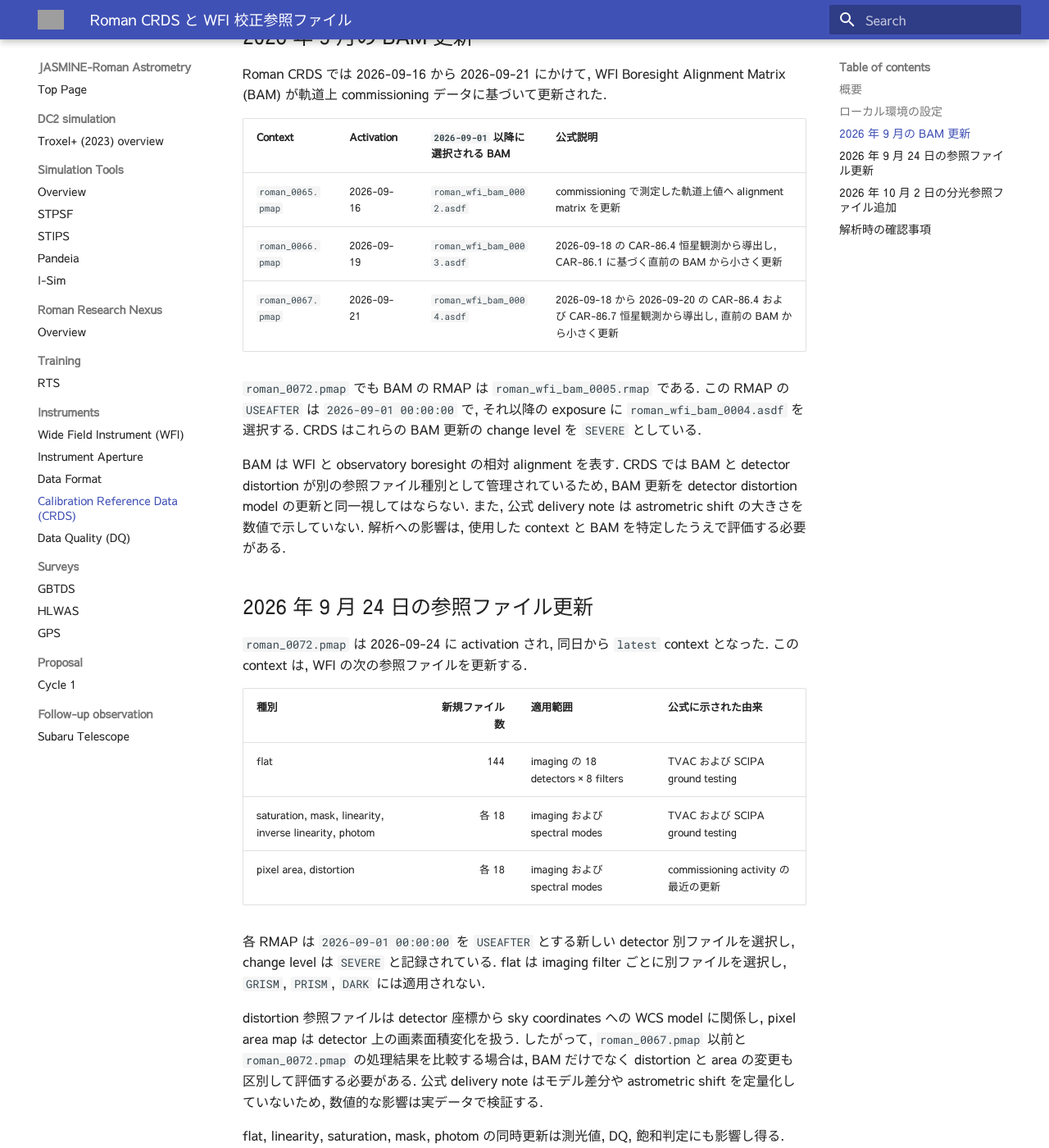
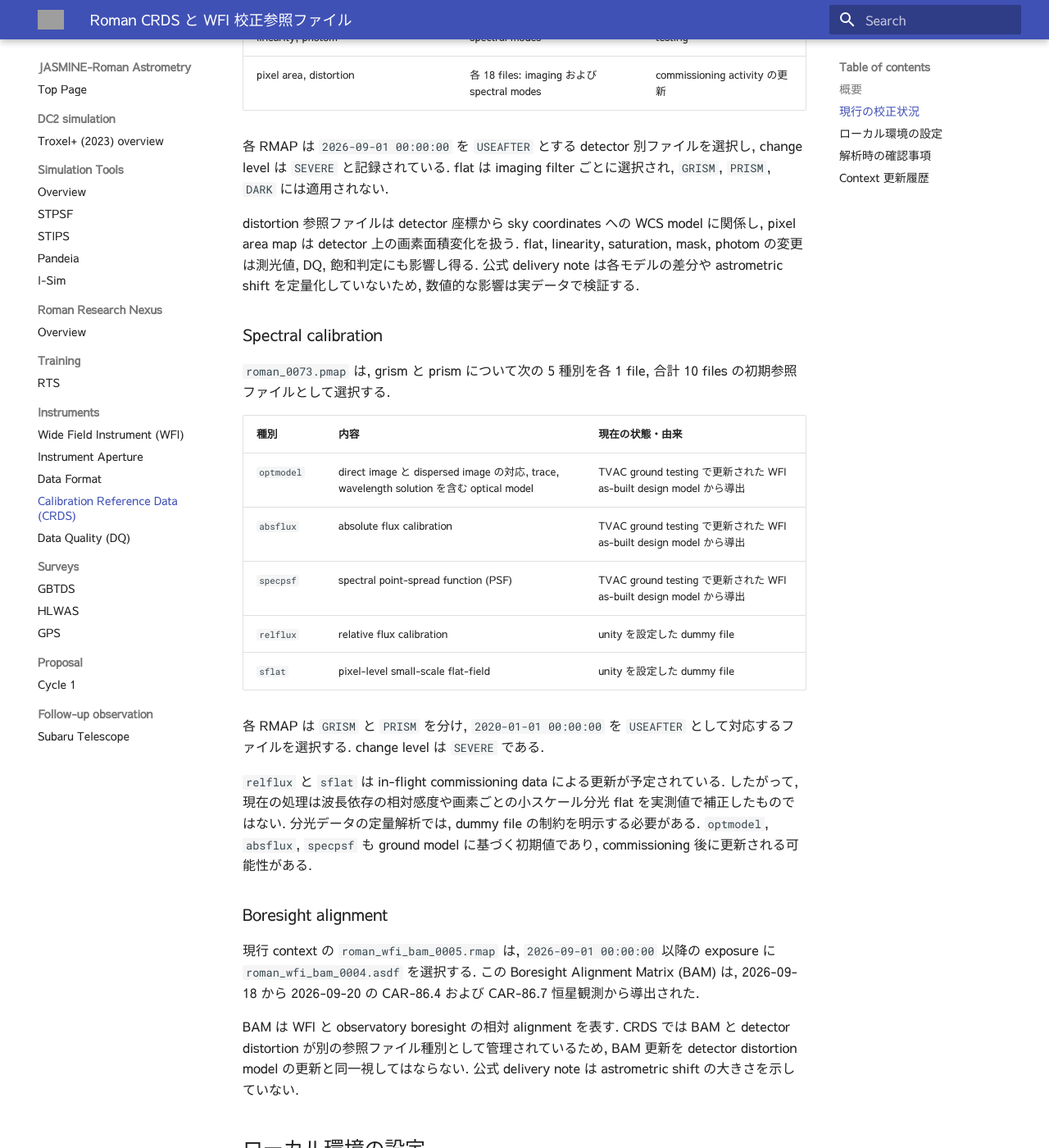
Before and after one commit to astronasutarou/jasmine-roman-astrometry, an MkDocs documentation site: the page built from docs/inst/crds.md, in a window 1280 px wide and 1400 px high, scrolled down 1582 px. Shown: the whole window at 82% size. Built offline with MkDocs 1.6.1 and Material for MkDocs 9.7.7, drawn with Linux system fonts in a browser that asks for light colours; some of the changed text lies outside the part shown; grey boxes are pictures that could not be loaded.

Commit message:
Reorganize CRDS page around current calibration status

```diff
--- a/docs/inst/crds.md
+++ b/docs/inst/crds.md
@@ -1,6 +1,6 @@
 ---
 title: Roman CRDS と WFI 校正参照ファイル
-description: Roman WFI の校正参照ファイル選択と commissioning 後の context 更新の確認方法
+description: Roman WFI の現行 CRDS context, 校正参照ファイル, 解析時の確認事項
 tags: [Roman, WFI, CRDS, calibration, reference file, spectroscopy, BAM, distortion, astrometry, romancal]
 ---
 
@@ -30,6 +30,46 @@ CRDS context は pipeline mapping (PMAP) ファイルで表され, 各参照フ
 
 処理に使われた context 名はデータ製品の ASDF metadata に記録される. L2 ASDF では, 使用した各参照ファイル名も metadata の dictionary と処理 log から確認できる. 再現性を保つには, `romancal` version だけでなく context 名と参照ファイル名を記録する.
 
+## 現行の校正状況
+
+2026-10-04 時点の `latest` context は, 2026-10-02 に activation された `roman_0073.pmap` である. この context は, `roman_0072.pmap` で導入された imaging および detector calibration files を引き継ぎ, WFI spectral mode (WSM) の grism と prism に初期分光参照ファイルを追加している.
+
+### Imaging および detector calibration
+
+現行 context が引き継ぐ主な参照ファイルは次のとおりである.
+
+| 種別 | ファイル数・適用範囲 | 公式に示された由来 |
+|---|---|---|
+| flat | 144 files: imaging の 18 detectors × 8 filters | TVAC および SCIPA ground testing |
+| saturation, mask, linearity, inverse linearity, photom | 各 18 files: imaging および spectral modes | TVAC および SCIPA ground testing |
+| pixel area, distortion | 各 18 files: imaging および spectral modes | commissioning activity の更新 |
+
+各 RMAP は `2026-09-01 00:00:00` を `USEAFTER` とする detector 別ファイルを選択し, change level は `SEVERE` と記録されている. flat は imaging filter ごとに選択され, `GRISM`, `PRISM`, `DARK` には適用されない.
+
+distortion 参照ファイルは detector 座標から sky coordinates への WCS model に関係し, pixel area map は detector 上の画素面積変化を扱う. flat, linearity, saturation, mask, photom の変更は測光値, DQ, 飽和判定にも影響し得る. 公式 delivery note は各モデルの差分や astrometric shift を定量化していないため, 数値的な影響は実データで検証する.
+
+### Spectral calibration
+
+`roman_0073.pmap` は, grism と prism について次の 5 種別を各 1 file, 合計 10 files の初期参照ファイルとして選択する.
+
+| 種別 | 内容 | 現在の状態・由来 |
+|---|---|---|
+| `optmodel` | direct image と dispersed image の対応, trace, wavelength solution を含む optical model | TVAC ground testing で更新された WFI as-built design model から導出 |
+| `absflux` | absolute flux calibration | TVAC ground testing で更新された WFI as-built design model から導出 |
+| `specpsf` | spectral point-spread function (PSF) | TVAC ground testing で更新された WFI as-built design model から導出 |
+| `relflux` | relative flux calibration | unity を設定した dummy file |
+| `sflat` | pixel-level small-scale flat-field | unity を設定した dummy file |
+
+各 RMAP は `GRISM` と `PRISM` を分け, `2020-01-01 00:00:00` を `USEAFTER` として対応するファイルを選択する. change level は `SEVERE` である.
+
+`relflux` と `sflat` は in-flight commissioning data による更新が予定されている. したがって, 現在の処理は波長依存の相対感度や画素ごとの小スケール分光 flat を実測値で補正したものではない. 分光データの定量解析では, dummy file の制約を明示する必要がある. `optmodel`, `absflux`, `specpsf` も ground model に基づく初期値であり, commissioning 後に更新される可能性がある.
+
+### Boresight alignment
+
+現行 context の `roman_wfi_bam_0005.rmap` は, `2026-09-01 00:00:00` 以降の exposure に `roman_wfi_bam_0004.asdf` を選択する. この Boresight Alignment Matrix (BAM) は, 2026-09-18 から 2026-09-20 の CAR-86.4 および CAR-86.7 恒星観測から導出された.
+
+BAM は WFI と observatory boresight の相対 alignment を表す. CRDS では BAM と detector distortion が別の参照ファイル種別として管理されているため, BAM 更新を detector distortion model の更新と同一視してはならない. 公式 delivery note は astrometric shift の大きさを示していない.
+
 ## ローカル環境の設定
 
 `romancal` から Roman CRDS へ接続する基本設定は次のとおり.
@@ -47,58 +87,21 @@ export CRDS_CONTEXT=roman_0073.pmap
 
 `latest` context は更新され得る. 既存結果を再現する場合は, 処理時点の具体的な PMAP 名を指定し, pipeline release に対応する検証済み context も確認する. 公式 `romancal` release table では, release 1.0.2 (26Q3_B22.3) に `roman_0065.pmap` が対応付けられている. release と対応 context の組は, CRDS server 上の `latest` context と必ずしも同一ではない.
 
-## 2026 年 9 月の BAM 更新
-
-Roman CRDS では 2026-09-16 から 2026-09-21 にかけて, WFI Boresight Alignment Matrix (BAM) が軌道上 commissioning データに基づいて更新された.
-
-| Context | Activation | `2026-09-01` 以降に選択される BAM | 公式説明 |
-|---|---|---|---|
-| `roman_0065.pmap` | 2026-09-16 | `roman_wfi_bam_0002.asdf` | commissioning で測定した軌道上値へ alignment matrix を更新 |
-| `roman_0066.pmap` | 2026-09-19 | `roman_wfi_bam_0003.asdf` | 2026-09-18 の CAR-86.4 恒星観測から導出し, CAR-86.1 に基づく直前の BAM から小さく更新 |
-| `roman_0067.pmap` | 2026-09-21 | `roman_wfi_bam_0004.asdf` | 2026-09-18 から 2026-09-20 の CAR-86.4 および CAR-86.7 恒星観測から導出し, 直前の BAM から小さく更新 |
-
-`roman_0072.pmap` でも BAM の RMAP は `roman_wfi_bam_0005.rmap` である. この RMAP の `USEAFTER` は `2026-09-01 00:00:00` で, それ以降の exposure に `roman_wfi_bam_0004.asdf` を選択する. CRDS はこれらの BAM 更新の change level を `SEVERE` としている.
-
-BAM は WFI と observatory boresight の相対 alignment を表す. CRDS では BAM と detector distortion が別の参照ファイル種別として管理されているため, BAM 更新を detector distortion model の更新と同一視してはならない. また, 公式 delivery note は astrometric shift の大きさを数値で示していない. 解析への影響は, 使用した context と BAM を特定したうえで評価する必要がある.
-
-## 2026 年 9 月 24 日の参照ファイル更新
-
-`roman_0072.pmap` は 2026-09-24 に activation され, 同日から `latest` context となった. この context は, WFI の次の参照ファイルを更新する.
-
-| 種別 | 新規ファイル数 | 適用範囲 | 公式に示された由来 |
-|---|---:|---|---|
-| flat | 144 | imaging の 18 detectors × 8 filters | TVAC および SCIPA ground testing |
-| saturation, mask, linearity, inverse linearity, photom | 各 18 | imaging および spectral modes | TVAC および SCIPA ground testing |
-| pixel area, distortion | 各 18 | imaging および spectral modes | commissioning activity の最近の更新 |
-
-各 RMAP は `2026-09-01 00:00:00` を `USEAFTER` とする新しい detector 別ファイルを選択し, change level は `SEVERE` と記録されている. flat は imaging filter ごとに別ファイルを選択し, `GRISM`, `PRISM`, `DARK` には適用されない.
-
-distortion 参照ファイルは detector 座標から sky coordinates への WCS model に関係し, pixel area map は detector 上の画素面積変化を扱う. したがって, `roman_0067.pmap` 以前と `roman_0072.pmap` の処理結果を比較する場合は, BAM だけでなく distortion と area の変更も区別して評価する必要がある. 公式 delivery note はモデル差分や astrometric shift を定量化していないため, 数値的な影響は実データで検証する.
-
-flat, linearity, saturation, mask, photom の同時更新は測光値, DQ, 飽和判定にも影響し得る. context 間の結果差を単一の参照ファイルへ帰属させる前に, PMAP 全体と使用された参照ファイルを確認する.
-
-## 2026 年 10 月 2 日の分光参照ファイル追加
-
-`roman_0073.pmap` は 2026-10-02 に activation され, `roman_0072.pmap` に代わる `latest` context となった. この context は WFI spectral mode (WSM) の grism と prism について, 次の 5 種別を各 1 ファイル, 合計 10 個の初期参照ファイルとして追加する.
-
-| 種別 | 内容 | 公式に示された状態・由来 |
-|---|---|---|
-| `optmodel` | direct image と dispersed image の対応, trace, wavelength solution を含む optical model | TVAC ground testing で更新された WFI as-built design model から導出 |
-| `absflux` | absolute flux calibration | TVAC ground testing で更新された WFI as-built design model から導出 |
-| `specpsf` | spectral point-spread function (PSF) | TVAC ground testing で更新された WFI as-built design model から導出 |
-| `relflux` | relative flux calibration | unity を設定した dummy file |
-| `sflat` | pixel-level small-scale flat-field | unity を設定した dummy file |
-
-各 RMAP は `GRISM` と `PRISM` を分け, `2020-01-01 00:00:00` を `USEAFTER` として対応する初期ファイルを選択する. CRDS は mapping の change level を `SEVERE` と記録している.
-
-`relflux` と `sflat` は in-flight commissioning data による更新が予定されている. したがって, これらを用いた現在の処理は波長依存の相対感度や画素ごとの小スケール分光 flat を実測値で補正したものではない. 分光データの定量解析では, 使用した context と各参照ファイルを確認し, dummy file の制約を明示する必要がある. 一方, `optmodel`, `absflux`, `specpsf` も ground model に基づく初期値であり, commissioning 後の更新可能性を考慮する.
-
 ## 解析時の確認事項
 
 - archive product では ASDF metadata と処理 log から CRDS context と参照ファイル名を確認する.
 - ローカル再処理では `romancal` version, `CRDS_CONTEXT`, parameter file, 実行時刻を記録する.
-- 異なる context の結果を比較する場合は, PMAP 全体の差分を確認し, BAM や distortion だけが異なると仮定しない.
-- `2026-09-01` 以降の exposure を再処理する場合は, `roman_0067.pmap` 以前と `roman_0072.pmap` 以降で選択される detector calibration files が異なることを確認する.
-- WFI spectral mode の処理では, `roman_0073.pmap` が選択する `relflux` と `sflat` が commissioning data に基づく更新前の dummy file であることを確認する.
-- `latest` の変更後も, 過去の data release や operational build は指定された検証済み context を用いる場合がある.
+- 異なる context の結果を比較する場合は PMAP 全体の差分を確認し, BAM や distortion だけが異なると仮定しない.
+- WFI spectral mode の処理では, `relflux` と `sflat` が commissioning data に基づく更新前の dummy file であることを確認する.
+- 過去の data release や operational build は, server 上の `latest` ではなく指定された検証済み context を用いる場合がある.
 - BAM や distortion 更新の astrometry への影響を報告する場合は, CRDS の説明と実データで測定した結果を区別する.
+
+## Context 更新履歴
+
+| Context | Activation | 主な変更 |
+|---|---|---|
+| `roman_0073.pmap` | 2026-10-02 | grism/prism 用の初期 `optmodel`, `absflux`, `relflux`, `sflat`, `specpsf` を追加 |
+| `roman_0072.pmap` | 2026-09-24 | flat, saturation, mask, linearity, inverse linearity, photom, pixel area, distortion を更新 |
+| `roman_0067.pmap` | 2026-09-21 | CAR-86.4/86.7 の恒星観測に基づく `roman_wfi_bam_0004.asdf` を追加 |
+| `roman_0066.pmap` | 2026-09-19 | CAR-86.4 の恒星観測に基づく BAM を追加 |
+| `roman_0065.pmap` | 2026-09-16 | commissioning で測定した軌道上 BAM を初めて追加 |
```
